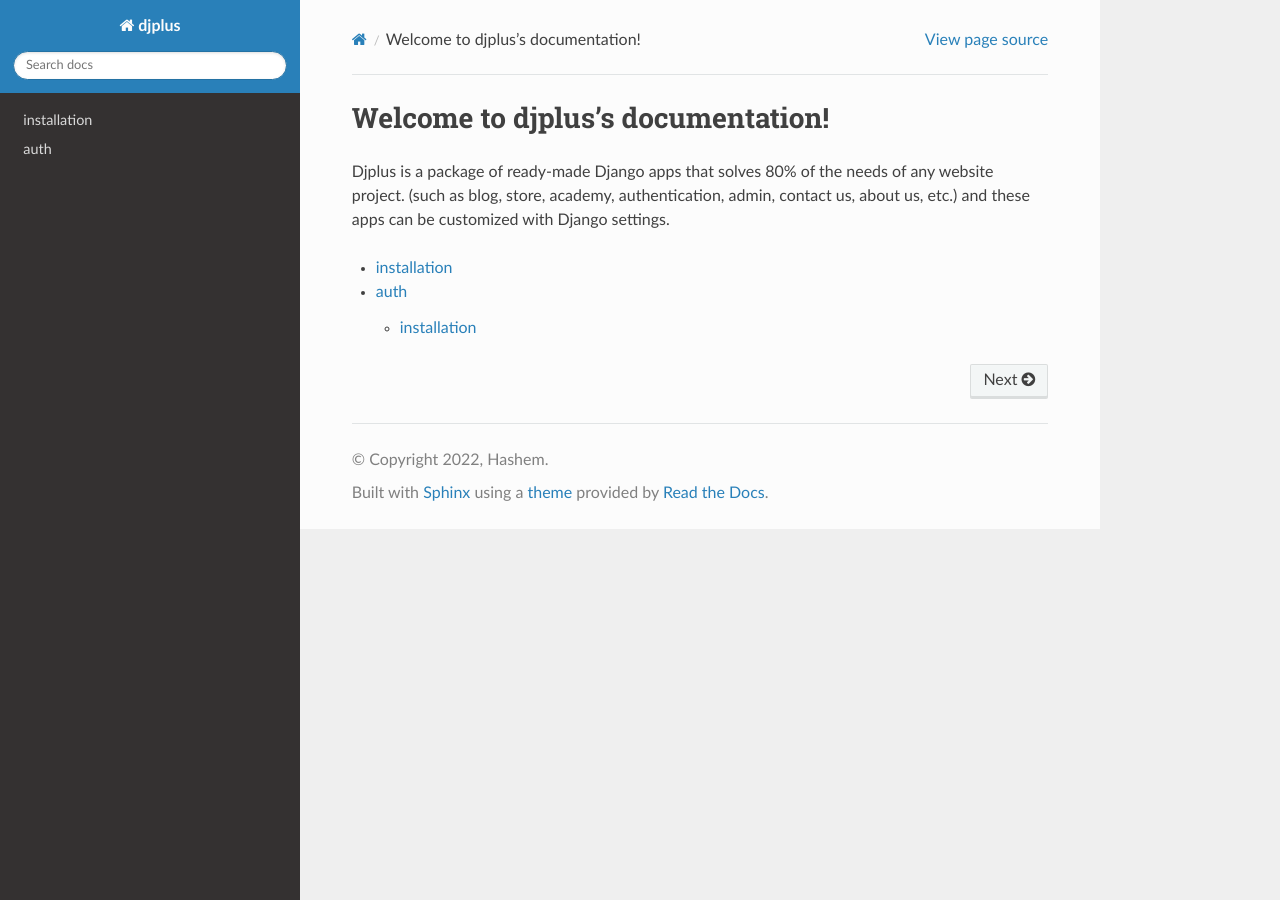
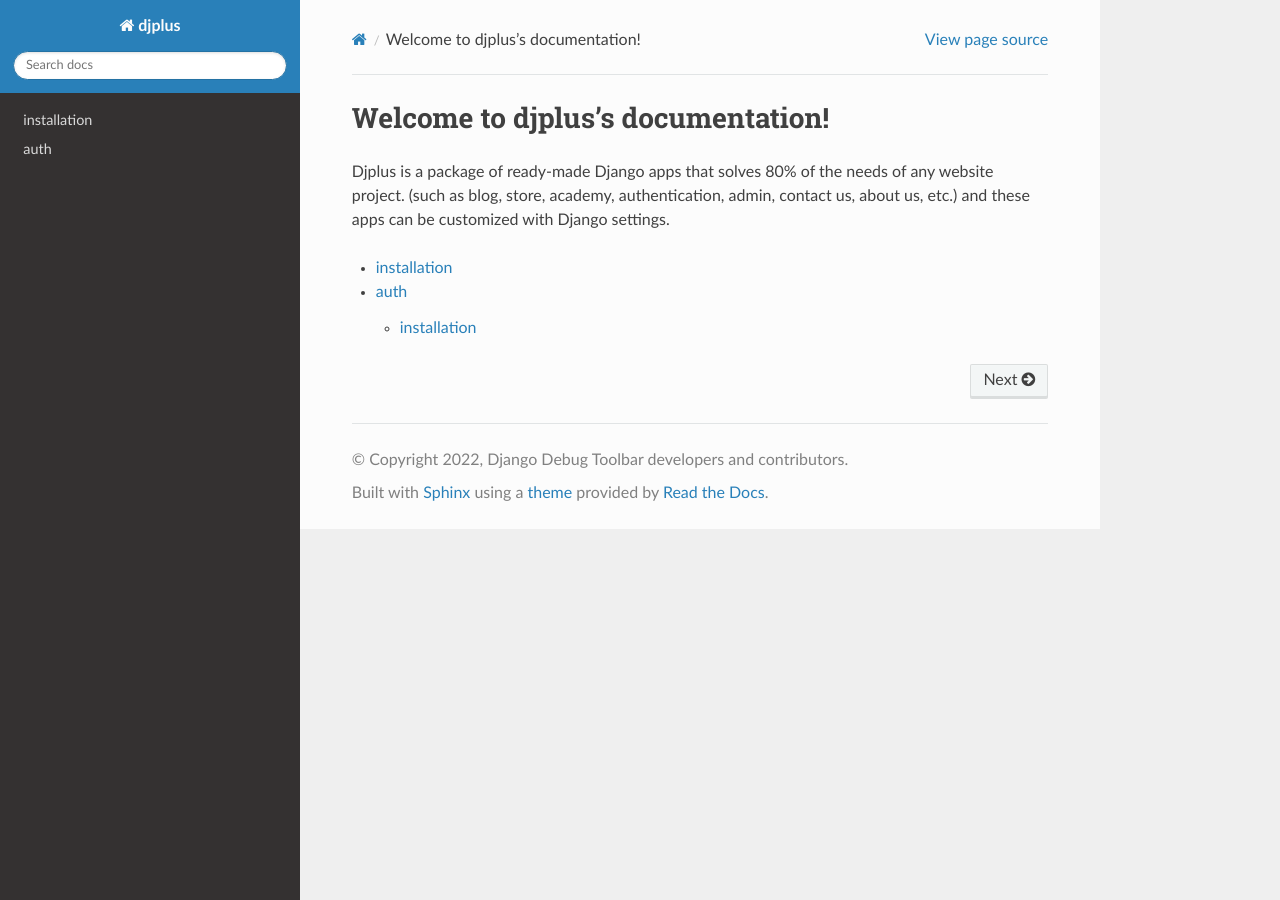
Before and after one commit to jommerce/jommerce, a Sphinx documentation site: the page built from docs/index.rst, in a window 1280 px wide. Built offline with Sphinx 7.4.7 and the Read the Docs theme 2.0.0, drawn with Linux system fonts in a browser that asks for light colours.

Commit message:
DOC: make copyright dynamic

```diff
--- a/docs/conf.py
+++ b/docs/conf.py
@@ -10,6 +10,7 @@
 # add these directories to sys.path here. If the directory is relative to the
 # documentation root, use os.path.abspath to make it absolute, like shown here.
 #
+import datetime
 # import os
 # import sys
 # sys.path.insert(0, os.path.abspath('.'))
@@ -18,8 +19,8 @@
 # -- Project information -----------------------------------------------------
 
 project = 'djplus'
-copyright = '2022, Hashem'
-author = 'Hashem'
+copyright = "{}, Django Debug Toolbar developers and contributors".format(datetime.date.today().year)
+
 
 # The full version, including alpha/beta/rc tags
 release = "1.1.1"
```
